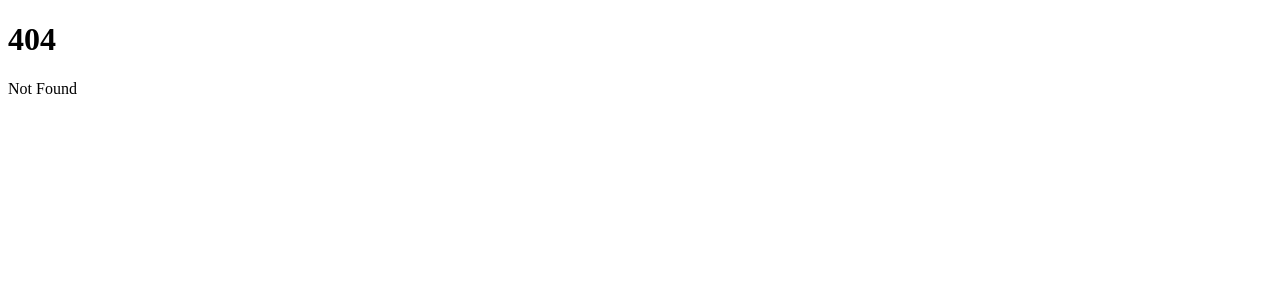
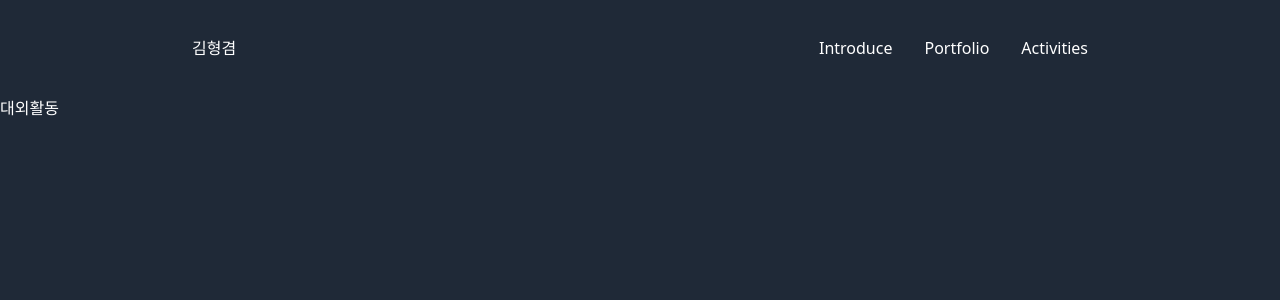
Before and after one commit to Brokyeom/Portfolio, a SvelteKit app: page /activities in a window 1280 px wide. Before the commit this address had no page. Shown: the top 300 px of the page. Built offline with nearby package versions, Linux system fonts and the light colour scheme.

Commit message:
feat : 레이아웃 구성

```diff
--- /dev/null
+++ b/src/routes/+layout.svelte
@@ -0,0 +1,17 @@
+<script>
+	import '../app.css';
+</script>
+
+<header class="sticky flex flex-row justify-between items-center w-full h-24 px-48">
+	<h1>김형겸</h1>
+	<nav class='flex flex-row gap-8'><a href="/">Introduce</a><a href="/portfolio">Portfolio</a><a href="activities">Activities</a></nav>
+</header>
+
+<slot />
+
+<style lang="postcss">
+	:global(html) {
+		background-color: theme(colors.gray.800);
+		color: white;
+	}
+</style>
--- a/src/routes/+page.svelte
+++ b/src/routes/+page.svelte
@@ -1,2 +1 @@
-<h1>Welcome to SvelteKit</h1>
-<p>Visit <a href="https://kit.svelte.dev">kit.svelte.dev</a> to read the documentation</p>
+<h1>안녕하세요<br />웹 FE 개발자 김형겸입니다!</h1>
--- /dev/null
+++ b/src/routes/activities/+page.svelte
@@ -0,0 +1 @@
+<h1>대외활동</h1>
--- /dev/null
+++ b/src/routes/portfolio/+page.svelte
@@ -0,0 +1 @@
+<h1>포트폴리오</h1>
```
